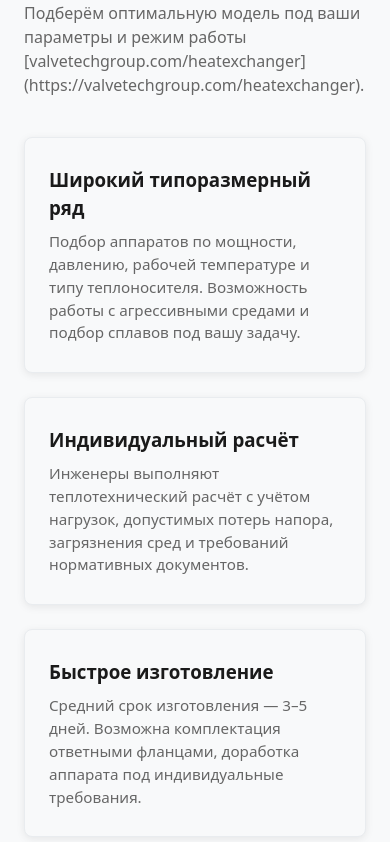
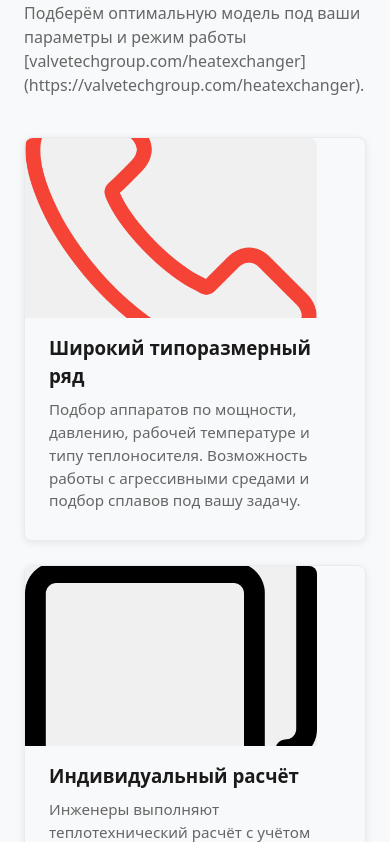
Before and after one commit to bergenion/forIgorS, a React (Vite) app: page / in a window 390 px wide. Shown: the part 1502-2344 px from the top of the page. Built offline with nearby package versions, Linux system fonts and the light colour scheme.

Commit message:
Add images to various sections and implement responsive styles for card images in the application. Update SCSS for improved layout and hover effects.

```diff
--- a/src/App.scss
+++ b/src/App.scss
@@ -77,6 +77,30 @@
   &:hover {
     box-shadow: 0 4px 16px rgba(0, 0, 0, 0.12);
     transform: translateY(-2px);
+  }
+
+  &__image {
+    width: 100%;
+    height: 200px;
+    margin-bottom: 1rem;
+    margin-left: -1.5rem;
+    margin-right: -1.5rem;
+    margin-top: -1.75rem;
+    border-radius: 0.5rem 0.5rem 0 0;
+    overflow: hidden;
+    background: #f0f0f0;
+
+    img {
+      width: 100%;
+      height: 100%;
+      object-fit: cover;
+      display: block;
+      transition: transform 0.3s ease;
+    }
+  }
+
+  &:hover &__image img {
+    transform: scale(1.05);
   }
 
   &--accent {
@@ -192,6 +216,19 @@
     font-size: 1.2rem;
     color: #F44336;
     margin-bottom: 0.4rem;
+    display: inline-block;
+    background: rgba(255, 255, 255, 0.95);
+    padding: 0.3rem 0.6rem;
+    border-radius: 0.3rem;
+    position: relative;
+    z-index: 2;
+  }
+
+  // Если в карточке есть изображение, номер должен быть поверх него
+  &:has(.vtg-card__image) .vtg-card__number {
+    margin-top: -2.5rem;
+    margin-bottom: 1rem;
+    position: relative;
   }
 
   &__meta {
@@ -349,4 +386,16 @@
   .vtg-section {
     padding: 3rem 0;
   }
+
+  .vtg-card {
+    &__image {
+      height: 180px;
+    }
+
+    &__number {
+      font-size: 1rem;
+      padding: 0.25rem 0.5rem;
+      margin-top: -2.5rem;
+    }
+  }
 }
--- a/src/components/sections/Benefits/Benefits.tsx
+++ b/src/components/sections/Benefits/Benefits.tsx
@@ -1,21 +1,29 @@
 import './Benefits.scss'
+import image13 from '../../../assets/images/image_13.jpg'
+import image14 from '../../../assets/images/image_14.jpg'
+import image15 from '../../../assets/images/image_15.jpg'
+import image16 from '../../../assets/images/image_16.jpg'
 
 const benefits = [
   {
     title: 'ТОЧНОСТЬ',
     text: 'Подобранное оборудование точно подойдёт для решения ваших задач.',
+    image: image13,
   },
   {
     title: 'СКОРОСТЬ',
     text: 'Сделаем расчёт и доставим до вас в согласованные сроки.',
+    image: image14,
   },
   {
     title: 'ГАРАНТИИ',
     text: 'Гарантия на подобранное оборудование и комплектующие до 5 лет.',
+    image: image15,
   },
   {
     title: 'АЛЬТЕРНАТИВА ПОД БЮДЖЕТ',
     text: 'Подберём несколько вариантов, чтобы вы могли выбрать оптимальное решение.',
+    image: image16,
   },
 ]
 
@@ -33,6 +41,9 @@ export function BenefitsSection() {
         <div className="vtg-grid vtg-grid--4">
           {benefits.map((item) => (
             <article key={item.title} className="vtg-card vtg-card--soft">
+              <div className="vtg-card__image">
+                <img src={item.image} alt={item.title} />
+              </div>
               <h3>{item.title}</h3>
               <p>{item.text}</p>
             </article>
--- a/src/components/sections/Btp/Btp.tsx
+++ b/src/components/sections/Btp/Btp.tsx
@@ -1,4 +1,7 @@
 import './Btp.scss'
+import image7 from '../../../assets/images/image_7.jpg'
+import image8 from '../../../assets/images/image_8.jpg'
+import image9 from '../../../assets/images/image_9.jpg'
 
 export function BtpSection() {
   return (
@@ -16,6 +19,9 @@ export function BtpSection() {
 
         <div className="vtg-grid vtg-grid--3">
           <article className="vtg-card vtg-card--soft">
+            <div className="vtg-card__image">
+              <img src={image7} alt="Готовность к монтажу" />
+            </div>
             <h3>Готовность к монтажу</h3>
             <p>
               БТП поставляются в собранном виде: теплообменники, насосы, обвязка, КИПиА и
@@ -23,6 +29,9 @@ export function BtpSection() {
             </p>
           </article>
           <article className="vtg-card vtg-card--soft">
+            <div className="vtg-card__image">
+              <img src={image8} alt="Сокращение сроков пуска" />
+            </div>
             <h3>Сокращение сроков пуска</h3>
             <p>
               Благодаря заводской сборке вы экономите время на монтаже и наладке, снижая
@@ -30,6 +39,9 @@ export function BtpSection() {
             </p>
           </article>
           <article className="vtg-card vtg-card--soft">
+            <div className="vtg-card__image">
+              <img src={image9} alt="Проект и согласование" />
+            </div>
             <h3>Проект и согласование</h3>
             <p>
               В комплекте поставляется проектная документация для согласования с
--- a/src/components/sections/Catalog/Catalog.scss
+++ b/src/components/sections/Catalog/Catalog.scss
@@ -1 +1,2 @@
-// Стили каталога можно добавить здесь при необходимости
+// Стили для изображений в карточках каталога
+// Основные стили находятся в App.scss (.vtg-card__image)
--- a/src/components/sections/Catalog/Catalog.tsx
+++ b/src/components/sections/Catalog/Catalog.tsx
@@ -1,4 +1,7 @@
 import './Catalog.scss'
+import image1 from '../../../assets/images/image_1.jpg'
+import image2 from '../../../assets/images/image_2.jpg'
+import image3 from '../../../assets/images/image_3.jpg'
 
 export function CatalogSection() {
   return (
@@ -20,6 +23,9 @@ export function CatalogSection() {
 
         <div className="vtg-grid vtg-grid--3">
           <article className="vtg-card vtg-card--soft">
+            <div className="vtg-card__image">
+              <img src={image1} alt="Паянные теплообменники" />
+            </div>
             <h3>Паянные теплообменники</h3>
             <p>
               Компактные решения для небольших тепловых нагрузок и ограниченных
@@ -27,6 +33,9 @@ export function CatalogSection() {
             </p>
           </article>
           <article className="vtg-card vtg-card--soft">
+            <div className="vtg-card__image">
+              <img src={image2} alt="Пластинчатые теплообменники" />
+            </div>
             <h3>Пластинчатые теплообменники</h3>
             <p>
               Разборные и полуразборные аппараты с возможностью наращивания мощности
@@ -34,6 +43,9 @@ export function CatalogSection() {
             </p>
           </article>
           <article className="vtg-card vtg-card--soft">
+            <div className="vtg-card__image">
+              <img src={image3} alt="Насосные станции и БТП" />
+            </div>
             <h3>Насосные станции и БТП</h3>
             <p>
               Готовые блочные решения для теплоснабжения объектов, подобранные под ваши
--- a/src/components/sections/HeatExchangers/HeatExchangers.tsx
+++ b/src/components/sections/HeatExchangers/HeatExchangers.tsx
@@ -1,4 +1,9 @@
 import './HeatExchangers.scss'
+import image4 from '../../../assets/images/image_4.jpg'
+import image5 from '../../../assets/images/image_5.jpg'
+import image6 from '../../../assets/images/image_6.jpg'
+import image23 from '../../../assets/images/image_23.jpg'
+import image24 from '../../../assets/images/image_24.jpg'
 
 export function HeatExchangersSection() {
   return (
@@ -21,6 +26,9 @@ export function HeatExchangersSection() {
 
         <div className="vtg-grid vtg-grid--3">
           <article className="vtg-card vtg-card--soft">
+            <div className="vtg-card__image">
+              <img src={image4} alt="Широкий типоразмерный ряд" />
+            </div>
             <h3>Широкий типоразмерный ряд</h3>
             <p>
               Подбор аппаратов по мощности, давлению, рабочей температуре и типу
@@ -29,6 +37,9 @@ export function HeatExchangersSection() {
             </p>
           </article>
           <article className="vtg-card vtg-card--soft">
+            <div className="vtg-card__image">
+              <img src={image5} alt="Индивидуальный расчёт" />
+            </div>
             <h3>Индивидуальный расчёт</h3>
             <p>
               Инженеры выполняют теплотехнический расчёт с учётом нагрузок, допустимых
@@ -36,6 +47,9 @@ export function HeatExchangersSection() {
             </p>
           </article>
           <article className="vtg-card vtg-card--soft">
+            <div className="vtg-card__image">
+              <img src={image6} alt="Быстрое изготовление" />
+            </div>
             <h3>Быстрое изготовление</h3>
             <p>
               Средний срок изготовления — 3–5 дней. Возможна комплектация ответными
@@ -46,6 +60,9 @@ export function HeatExchangersSection() {
 
         <div className="vtg-grid vtg-grid--2 heat-exchangers__cta">
           <article className="vtg-card vtg-card--bordered">
+            <div className="vtg-card__image">
+              <img src={image23} alt="Подбор теплообменника профессионалами" />
+            </div>
             <h3>Подбор теплообменника профессионалами</h3>
             <p>
               Вы можете заполнить опросный лист онлайн или направить свой файл. Наш
@@ -61,6 +78,9 @@ export function HeatExchangersSection() {
           </article>
 
           <article className="vtg-card vtg-card--bordered">
+            <div className="vtg-card__image">
+              <img src={image24} alt="Высокое качество от ведущих брендов" />
+            </div>
             <h3>Высокое качество от ведущих брендов</h3>
             <p>
               Европейский стандарт организации производства, контроль качества на всех
--- a/src/components/sections/Pumping/Pumping.tsx
+++ b/src/components/sections/Pumping/Pumping.tsx
@@ -1,4 +1,7 @@
 import './Pumping.scss'
+import image10 from '../../../assets/images/image_10.jpg'
+import image11 from '../../../assets/images/image_11.jpg'
+import image12 from '../../../assets/images/image_12.jpg'
 
 export function PumpingSection() {
   return (
@@ -16,6 +19,9 @@ export function PumpingSection() {
 
         <div className="vtg-grid vtg-grid--3">
           <article className="vtg-card vtg-card--soft">
+            <div className="vtg-card__image">
+              <img src={image10} alt="Широкий спектр применений" />
+            </div>
             <h3>Широкий спектр применений</h3>
             <p>
               Станции повышения давления, циркуляционные, подпиточные и другие решения
@@ -23,6 +29,9 @@ export function PumpingSection() {
             </p>
           </article>
           <article className="vtg-card vtg-card--soft">
+            <div className="vtg-card__image">
+              <img src={image11} alt="Готовые блоки" />
+            </div>
             <h3>Готовые блоки</h3>
             <p>
               Насосы, трубная обвязка, арматура, КИПиА и шкафы управления смонтированы на
@@ -30,6 +39,9 @@ export function PumpingSection() {
             </p>
           </article>
           <article className="vtg-card vtg-card--soft">
+            <div className="vtg-card__image">
+              <img src={image12} alt="Экономия энергоресурсов" />
+            </div>
             <h3>Экономия энергоресурсов</h3>
             <p>
               Применение частотного регулирования и оптимизация режимов работы снижают
```
Also changed, not shown: src/components/sections/Delivery/Delivery.tsx (+15 -0 lines), src/components/sections/Workflow/Workflow.tsx (+15 -0 lines).
